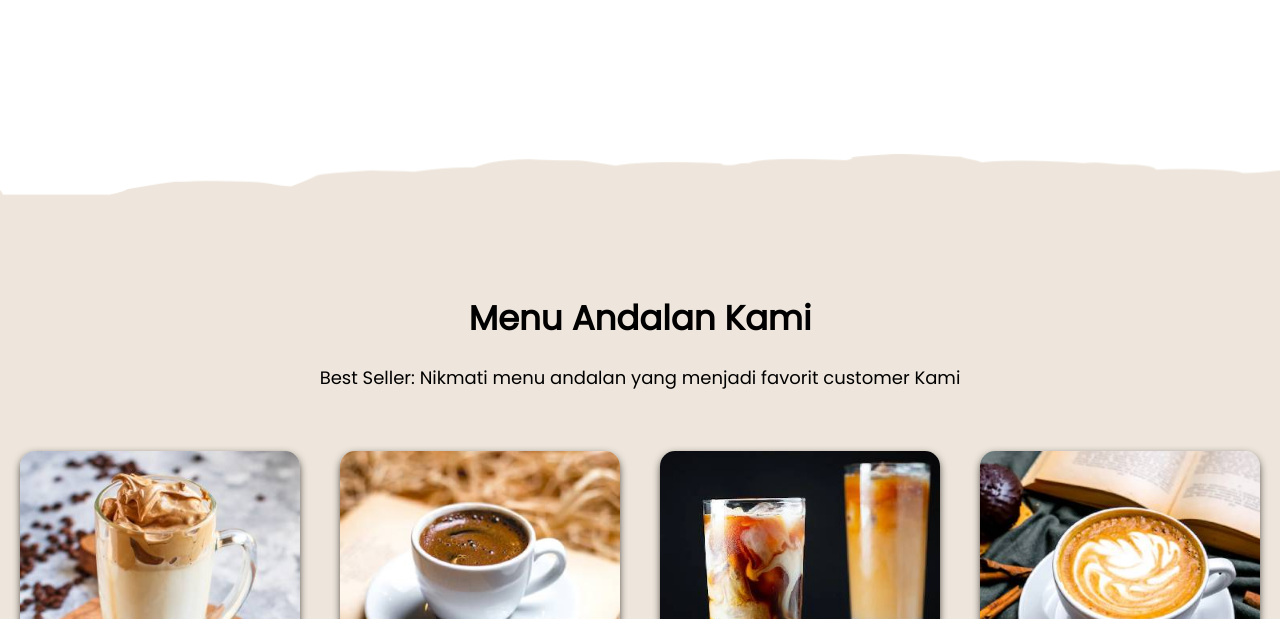
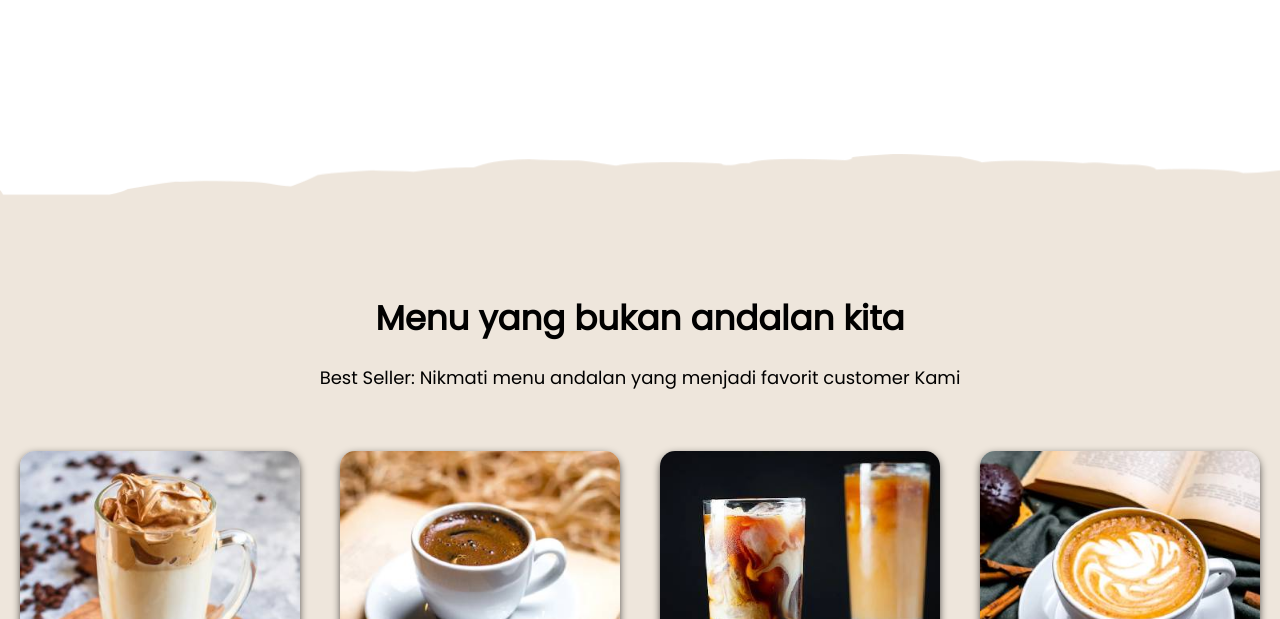
Before and after one commit to ArgoErdi/kopikuy, a plain HTML site: page index.html in a window 1280 px wide. Shown: the part 481-1100 px from the top of the page. Drawn offline with Linux system fonts and the light colour scheme.

Commit message:
kata menu

```diff
--- a/index.html
+++ b/index.html
@@ -46,7 +46,7 @@
 </header>
 <!--best seller-->
 <section class="best-seller" id="best-seller">
-    <h2>Menu Andalan Kami</h2>
+    <h2>Menu yang bukan andalan kita</h2>
     <p>Best Seller:
         Nikmati menu andalan yang menjadi favorit customer Kami</p>
     <div class="produk">
```
